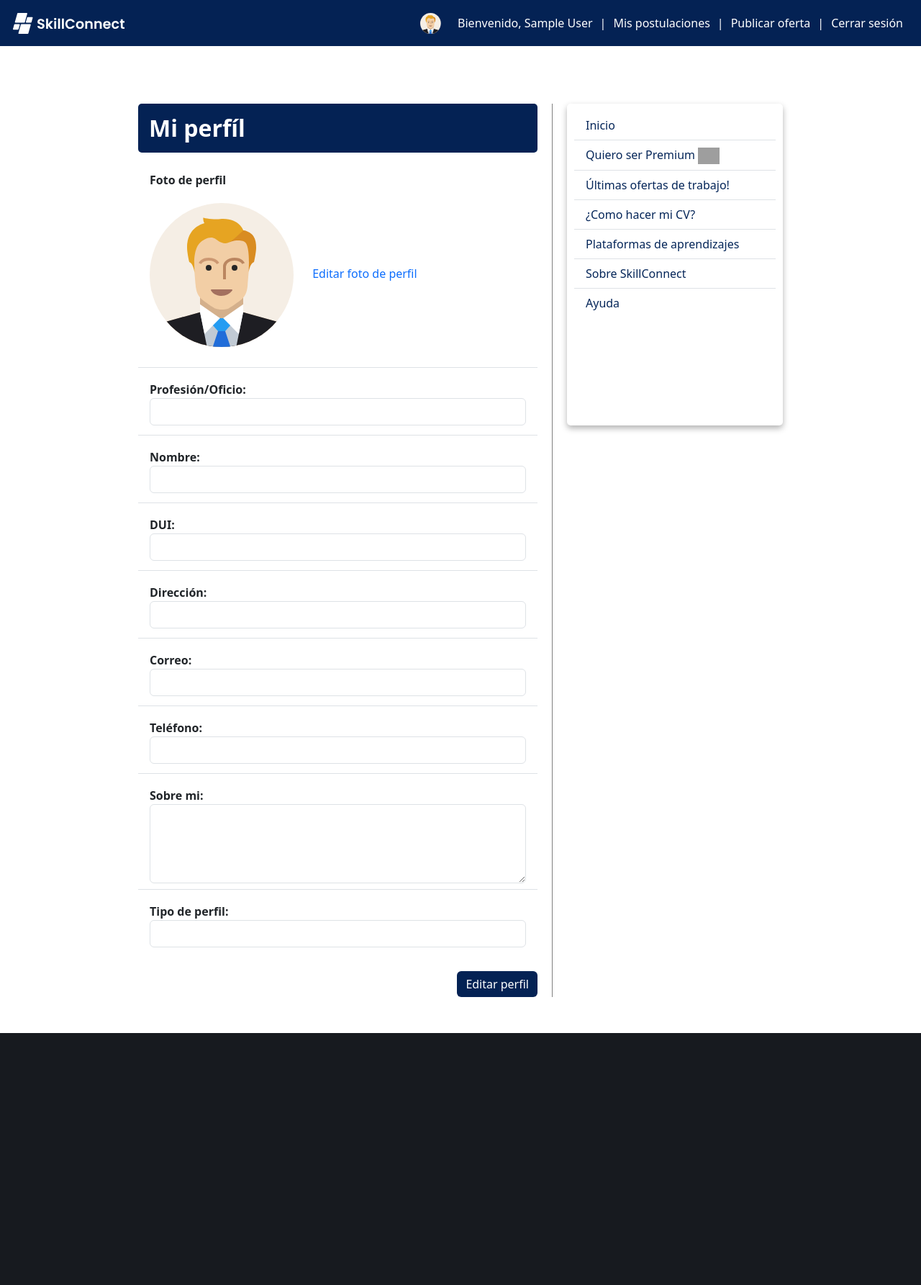
After one commit to e-slzr/skillconnect, a PHP site: page /miperfil.php in a window 1280 px wide. The commit adds this page. Shown: the whole page at 72% size. Run offline with PHP 8.4, Linux system fonts and the light colour scheme; the visitor is signed in with stand-in values (Sample User, id 1); grey boxes are pictures that could not be loaded.

Commit message:
ajustes mayores

```diff
--- a/css/mistilo.css
+++ b/css/miestilo.css
@@ -2,7 +2,7 @@ a {
     text-decoration: none;
 }
 body {
-    background-color: #f6fbff;
+    background-color: #ffffff;
     display: flex;
     flex-direction: column;
 }
@@ -243,6 +256,43 @@ h2 {
     bottom: 0;
     margin-top: 50px;
     background-color: #171a1f;
+}
+.contenedor-perfil {
+    display: flex;
+    justify-content: center;
+    margin-top: 64px;
+    padding-top: 80px;
+}
+.div-perfil {
+    /* border: 1px solid blue; */
+    display: flex;
+    flex-wrap: wrap;
+    justify-content: center;
+    width: 70%;
+}
+.div-perfil h2 {
+    width: 100%;
+}
+.div-perfil-izq {
+    /* border: 1px solid violet; */
+    flex-grow: 1;
+}
+.div-perfil-izq ul li {
+    margin-top: 10px;
+}
+.div-perfil-izq ul li input {
+    margin-bottom: 5px;
+}
+.div-perfil-izq ul li img {
+    height: 200px;
+    margin: 20px 20px 20px 0px;
+}
+.perfil-contenedor-btn {
+    display: flex;
+    width: 100%;
+    margin-top: 20px;
+    justify-content: end;
+    /* border: 1px solid violet; */
 }
 
 
--- a/include/banner.php
+++ b/include/banner.php
@@ -1,5 +1,3 @@
-<link rel="stylesheet" href="mistilo.css">
-
 <div class="video-container">
     <video autoplay loop muted playsinline>
         <source src="./img/video/banner.mp4" type="video/mp4">
--- a/include/header.php
+++ b/include/header.php
@@ -1,4 +1,3 @@
-<link rel="stylesheet" href="css/mistilo.css">
 <header>
     <img src="./img/svg/icon-sc-hr.svg" alt="icon-skillconnect" class="d-none d-sm-block" style="height: 35px">
 
@@ -6,10 +5,14 @@
     <img src="./img/svg/icon_app.svg" alt="icon-skillconnect" class="d-block d-sm-none" id="login-div-movil" style="height: 35px">
 
     <div class="espaciador"></div>
-    <img src="./img/svg/user-man.svg" alt="user-man" class="img-user">
-    <p>Bienvenido, <?php echo htmlspecialchars($nombre_usuario); ?></p>
+    <a href="./miperfil.php">
+        <img src="./img/svg/user-man.svg" alt="user-man" class="img-user">
+    </a>
+    <a href="./miperfil.php">Bienvenido, <?php echo htmlspecialchars($nombre_usuario); ?></a>
     <label for="">|</label>
-    <a href="crear_perfil.php">Publicar oferta</a>
+    <a href="./postulaciones.php">Mis postulaciones</a>
+    <label for="">|</label>
+    <a href="./publicar_oferta.php">Publicar oferta</a>
     <label for="">|</label>
     <a href="logout.php">Cerrar sesión</a>
 </header>
--- /dev/null
+++ b/include/menu_lateral.php
@@ -0,0 +1,15 @@
+<!-- Inicio de menu lateral -->
+<div class="separador-vertical d-none d-sm-block"></div>
+        <div class="menu-lateral d-none d-sm-block">
+            <!-- <h2>Menu lateral</h2> -->
+            <ul class="list-group list-group-flush">
+            <li class="list-group-item"><a href="./index.php" class="list-group-link">Inicio</a></li>
+                <li class="list-group-item"><a href="#" class="list-group-link">Quiero ser Premium <img src="img/gif/star-animation.gif" alt="Descripción del GIF" width="30" height="auto"></a></li>
+                <li class="list-group-item"><a href="#" class="list-group-link">Últimas ofertas de trabajo!</a></li>
+                <li class="list-group-item"><a href="#" class="list-group-link">¿Como hacer mi CV?</a></li>
+                <li class="list-group-item"><a href="#" class="list-group-link">Plataformas de aprendizajes</a></li>
+                <li class="list-group-item"><a href="#" class="list-group-link">Sobre SkillConnect</a></li>
+                <li class="list-group-item"><a href="#" class="list-group-link">Ayuda</a></li>
+            </ul>
+        </div>
+        <!-- Fin de menu lateral -->
--- a/login.php
+++ b/login.php
@@ -31,7 +31,7 @@ if ($_SERVER['REQUEST_METHOD'] == 'POST') {
     <title>SkillConnect | Inicio de Sesión</title>
     <link rel="icon" type="image/x-icon" href="img/svg/icon_app.svg">
     <link href="https://cdn.jsdelivr.net/npm/bootstrap@5.3.2/dist/css/bootstrap.min.css" rel="stylesheet" integrity="sha384-T3c6CoIi6uLrA9TneNEoa7RxnatzjcDSCmG1MXxSR1GAsXEV/Dwwykc2MPK8M2HN" crossorigin="anonymous">
-    <link rel="stylesheet" href="css/mistilo.css">
+    <link rel="stylesheet" href="css/miestilo.css">
     <script src="https://cdn.jsdelivr.net/npm/bootstrap@5.3.2/dist/js/bootstrap.bundle.min.js" integrity="sha384-C6RzsynM9kWDrMNeT87bh95OGNyZPhcTNXj1NW7RuBCsyN/o0jlpcV8Qyq46cDfL" crossorigin="anonymous"></script>
 
 </head>
--- /dev/null
+++ b/miperfil.php
@@ -0,0 +1,63 @@
+<?php
+session_start();
+
+// Asegurarse de que el usuario esté autenticado
+if (!isset($_SESSION['usuario_id'])) {
+    header("Location: login.php");
+    exit;
+}
+
+$nombre_usuario = $_SESSION['nombre'];
+
+include 'config.php';
+?>
+
+<!DOCTYPE html>
+<html lang="en">
+<head>
+    <meta charset="UTF-8">
+    <meta name="viewport" content="width=device-width, initial-scale=1.0">
+    <title>SkillConnect | Mi perfil</title>
+
+    <link href="https://cdn.jsdelivr.net/npm/bootstrap@5.3.2/dist/css/bootstrap.min.css" rel="stylesheet" integrity="sha384-T3c6CoIi6uLrA9TneNEoa7RxnatzjcDSCmG1MXxSR1GAsXEV/Dwwykc2MPK8M2HN" crossorigin="anonymous">
+    <link rel="stylesheet" href="./css/miestilo.css">
+</head>
+<body>
+
+    <?php include 'include/header.php'; ?>
+
+    <div class="contenedor-perfil">
+        <div class="div-perfil">
+            <div class="div-perfil-izq">
+                <h2><strong>Mi perfíl</strong></h2>
+                <ul class="list-group list-group-flush">
+                    <li class="list-group-item">
+                        <strong>Foto de perfil<br>
+                        <img src="./img/svg/user-man.svg" alt=""></strong>
+                        <a href="">Editar foto de perfil</a>
+                    </li>
+                    <li class="list-group-item"><strong>Profesión/Oficio: </strong><input class="form-control" readonly></li>
+                    <li class="list-group-item"><strong>Nombre: </strong><input class="form-control" readonly></li>
+                    <li class="list-group-item"><strong>DUI: </strong><input class="form-control" readonly></li>
+                    <li class="list-group-item"><strong>Dirección: </strong><input class="form-control" readonly></li>
+                    <li class="list-group-item"><strong>Correo: </strong><input class="form-control" readonly></li>
+                    <li class="list-group-item"><strong>Teléfono: </strong><input class="form-control" readonly></li>
+                    <li class="list-group-item">
+                        <strong>Sobre mi:<br></strong>
+                        <textarea name="" id="" class="form-control" rows="4" readonly></textarea>
+                    </li>
+                    <li class="list-group-item"><strong>Tipo de perfil: </strong><input class="form-control" readonly></li>
+                </ul>
+                <div class="perfil-contenedor-btn">
+                    <button class="btn btn-primary" id="miboton">Editar perfil</button>
+                </div>
+            </div>
+
+            <!-- Include de menu lateral -->
+            <?php include 'include/menu_lateral.php'; ?>
+        </div>
+    </div>
+</body>
+
+<?php include 'include/footer.php'; ?>
+</html>
```
Also changed, not shown: other parts of css/miestilo.css (+34 -20 lines), crear_perfil.php (deleted, +0 -121 lines), index.php (+23 -22 lines), publicar_oferta.php (added, +141 -0 lines).
